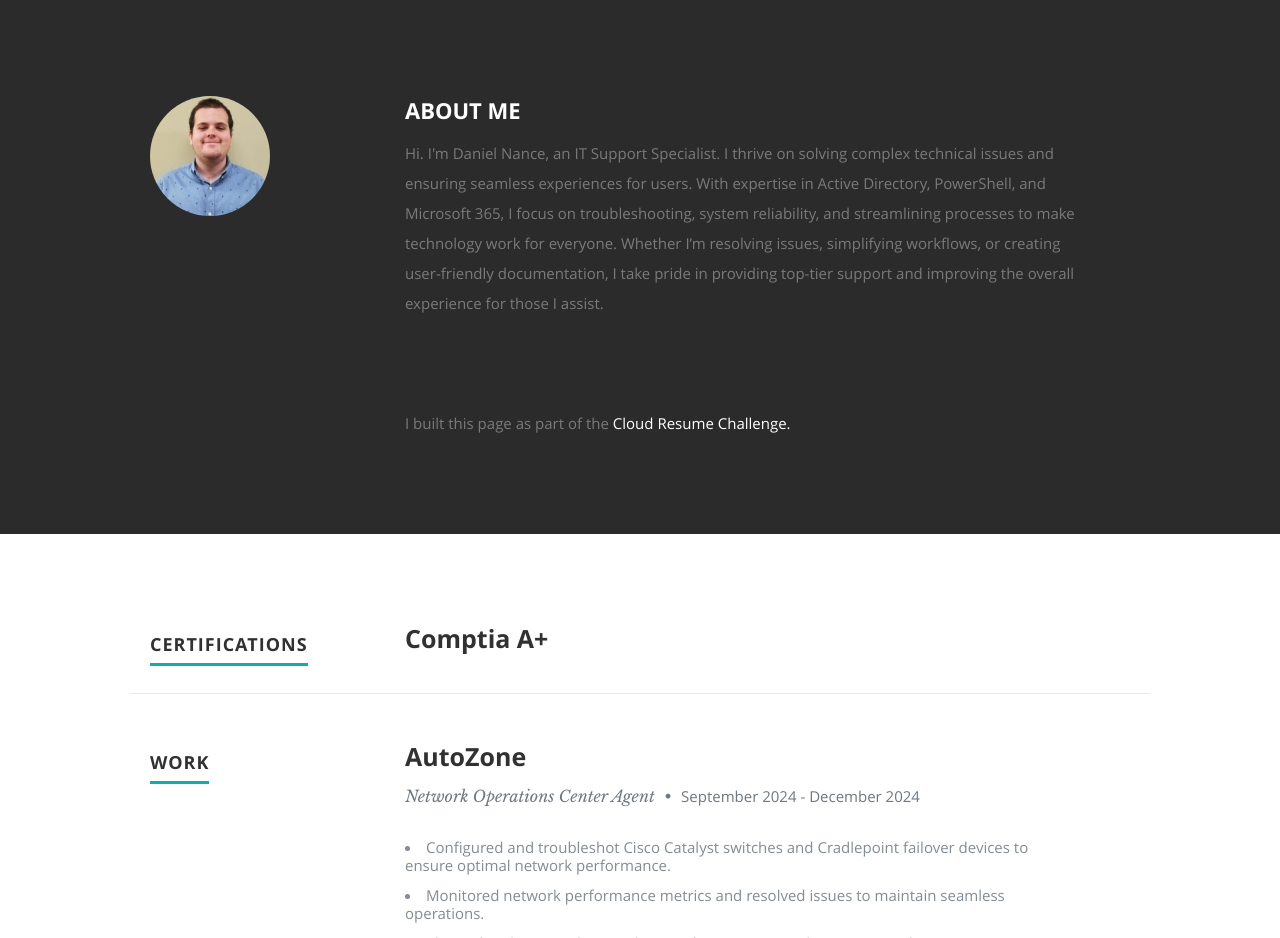
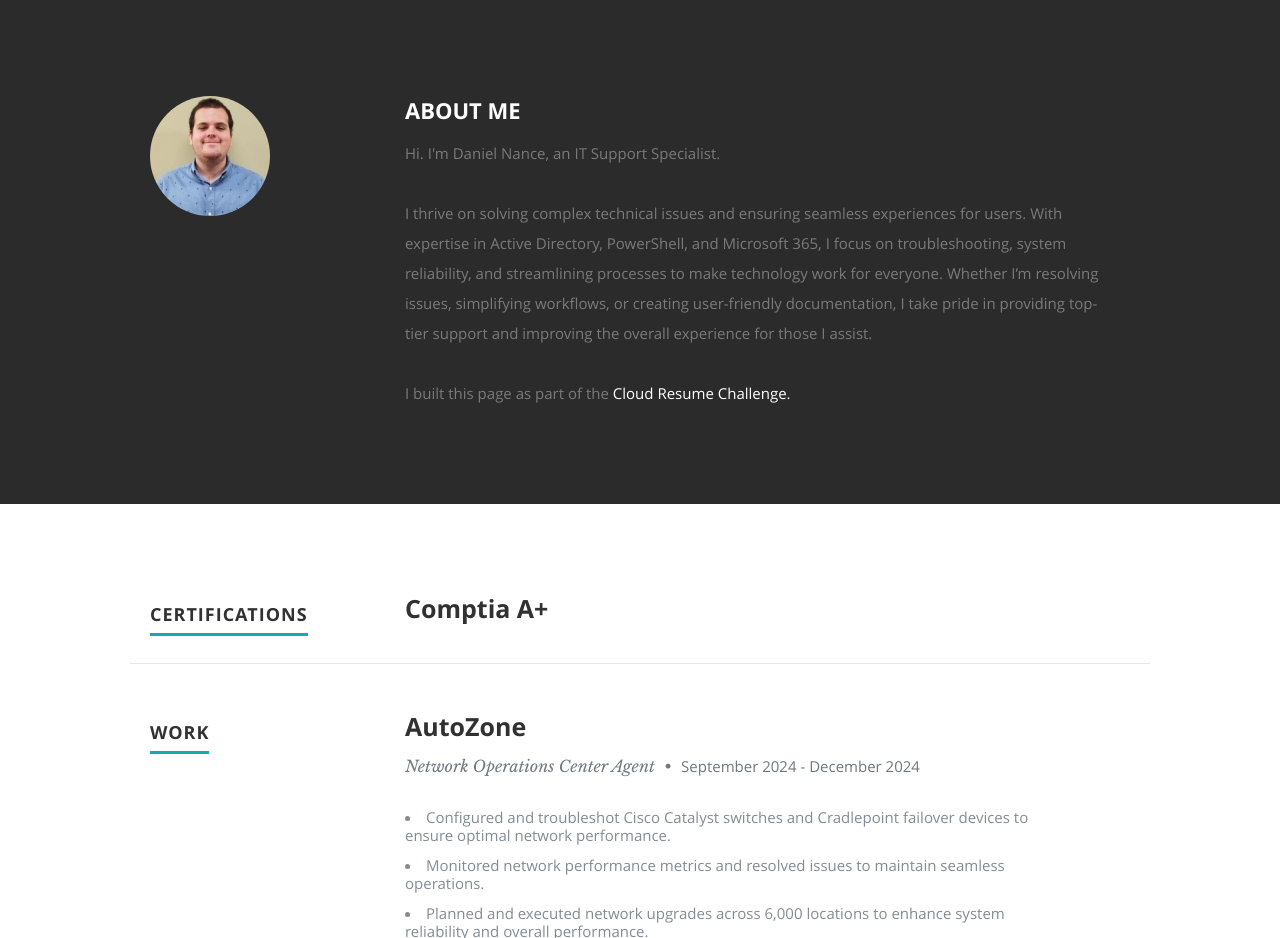
Before and after one commit to unretired1516/azure-resume, a plain HTML site: page frontend/index.html in a window 1280 px wide. Shown: the part 800-1738 px from the top of the page. Drawn offline with nearby package versions, Linux system fonts and the light colour scheme; no server answers.

```diff
--- a/frontend/index.html
+++ b/frontend/index.html
@@ -87,10 +87,8 @@
 
             <h2>ABOUT ME</h2>
 
-<p> Hi. I'm Daniel Nance, an IT Support Specialist. I thrive on solving complex technical issues and ensuring seamless experiences for users. With expertise in Active Directory, PowerShell, and Microsoft 365, I focus on troubleshooting, system reliability, and streamlining processes to make technology work for everyone. Whether I’m resolving issues, simplifying workflows, or creating user-friendly documentation, I take pride in providing top-tier support and improving the overall experience for those I assist. </p>
-
-</br>
-</br>
+<p> Hi. I'm Daniel Nance, an IT Support Specialist. </p>
+<p> I thrive on solving complex technical issues and ensuring seamless experiences for users. With expertise in Active Directory, PowerShell, and Microsoft 365, I focus on troubleshooting, system reliability, and streamlining processes to make technology work for everyone. Whether I’m resolving issues, simplifying workflows, or creating user-friendly documentation, I take pride in providing top-tier support and improving the overall experience for those I assist.  </p>
 
 <p> I built this page as part of the <span><a href="https://cloudresumechallenge.dev/docs/the-challenge/azure/">Cloud Resume Challenge.</a></span></p>
 
```
